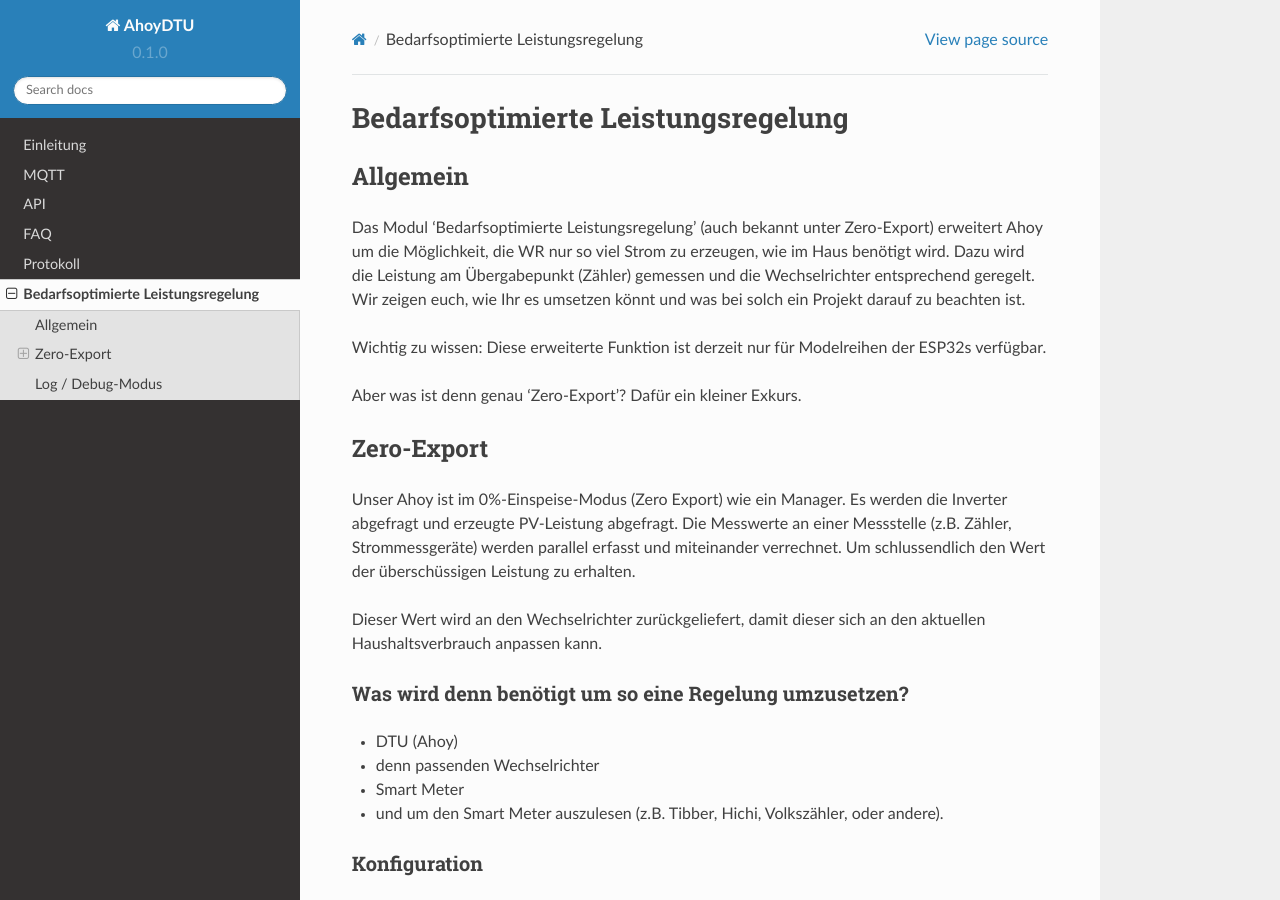
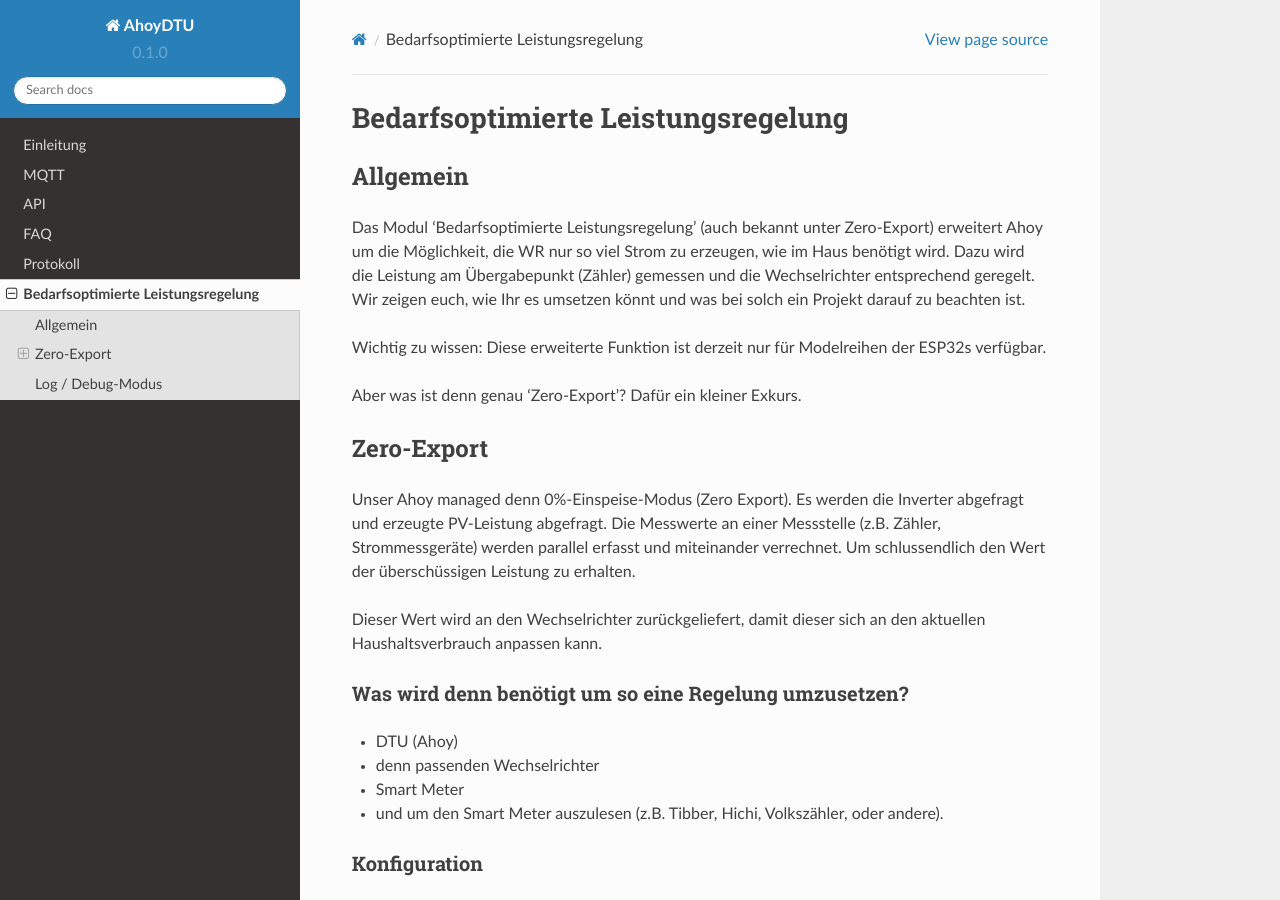
Before and after one commit to lumapu/ahoy_docs, a Sphinx documentation site: the page built from docs/source/zeroExport.rst, in a window 1280 px wide and 900 px high. Built offline with Sphinx 7.4.7 and the Read the Docs theme 2.0.0, drawn with Linux system fonts in a browser that asks for light colours.

Commit message:
Update zeroExport.rst
change sentence

```diff
--- a/docs/source/zeroExport.rst
+++ b/docs/source/zeroExport.rst
@@ -14,7 +14,7 @@ Aber was ist denn genau 'Zero-Export'? Dafür ein kleiner Exkurs.
 
 Zero-Export
 -----------
-Unser Ahoy ist im 0%-Einspeise-Modus (Zero Export) wie ein Manager.
+Unser Ahoy managed denn 0%-Einspeise-Modus (Zero Export).
 Es werden die Inverter abgefragt und erzeugte PV-Leistung abgefragt. Die Messwerte an einer Messstelle (z.B. Zähler, Strommessgeräte) werden parallel erfasst und miteinander verrechnet. Um schlussendlich den Wert der überschüssigen Leistung zu erhalten.
 
 Dieser Wert wird an den Wechselrichter zurückgeliefert, damit dieser sich an den aktuellen Haushaltsverbrauch anpassen kann.
```
